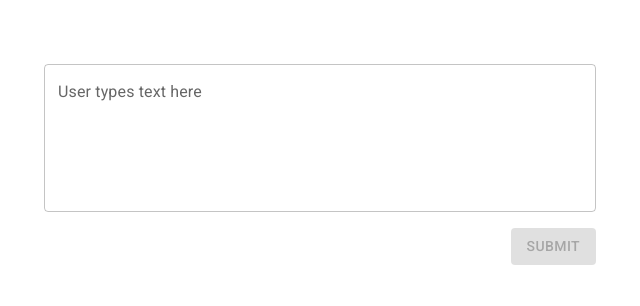
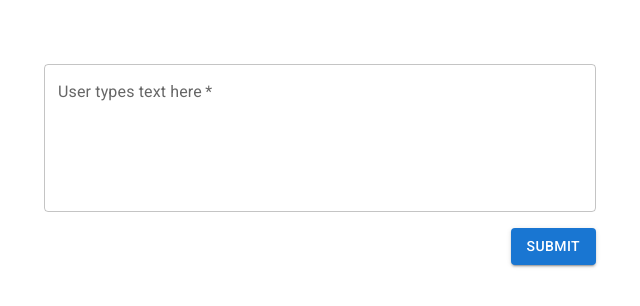
Before and after one commit to Zegnat/react-sample-app, a React (Vite) app: page / in a window 1280 px wide. Shown: the top 306 px of the page, without its empty margins (320-960 px from the left). Built offline with nearby package versions, Linux system fonts and the light colour scheme.

Commit message:
Form component is just a component, no business logic

```diff
--- a/src/App.tsx
+++ b/src/App.tsx
@@ -1,4 +1,5 @@
-import { FormEvent, StrictMode, useState } from "react";
+import type { FormEventHandler } from "react";
+import { StrictMode, useState } from "react";
 import { createRoot } from "react-dom/client";
 import { analyzeText } from "./../analysis";
 import { Form } from "./Form";
@@ -16,12 +17,19 @@ const App = () => {
 
   const [results, setResults] = useState({ numWords: 0, numLetters: 0 });
 
-  const analyse = async (event: FormEvent<HTMLFormElement>, value: string) => {
+  const analyse = (async (event) => {
     event.preventDefault();
+    if (event.target instanceof HTMLFormElement === false) {
+      return;
+    }
+    const value = (new FormData(event.target)).get("data");
+    if (typeof value !== "string") {
+      return;
+    }
     setState(State.Loading);
     setResults(await analyzeText(value));
     setState(State.ShowingResult);
-  };
+  }) satisfies FormEventHandler<HTMLFormElement>;
 
   let appState = <Form onSubmit={analyse} />;
   if (state === State.Loading) {
--- a/src/Form.tsx
+++ b/src/Form.tsx
@@ -1,16 +1,12 @@
 import Button from "@mui/material/Button";
 import Container from "@mui/material/Container";
 import TextField from "@mui/material/TextField";
-import { FormEventHandler, useState } from "react";
-
-type ExtendedOnSubmit<Base extends (...args: any) => any> = (
-  ...args: [...inherit: Parameters<Base>, value: string]
-) => ReturnType<Base>;
+import type { FormEventHandler } from "react";
 
 type FormProps = {
   label?: string;
   button?: string;
-  onSubmit: ExtendedOnSubmit<FormEventHandler<HTMLFormElement>>;
+  onSubmit: FormEventHandler<HTMLFormElement>;
 };
 
 export const Form = ({
@@ -18,25 +14,23 @@ export const Form = ({
   button = "Submit",
   onSubmit,
 }: FormProps) => {
-  const [textFieldValue, setTextFieldValue] = useState("");
-
   return (
     <Container
       maxWidth="sm"
       component="form"
-      onSubmit={(event) => onSubmit(event, textFieldValue)}
+      onSubmit={onSubmit}
       sx={{ marginTop: 8, marginBottom: 8 }}
     >
       <TextField
         label={label}
+        name="data"
         multiline
         variant="outlined"
         fullWidth
         rows="5"
-        onChange={(event) => setTextFieldValue(event.target.value)}
+        required
       />
       <Button
-        disabled={textFieldValue.length === 0}
         type="submit"
         color="primary"
         variant="contained"
```
